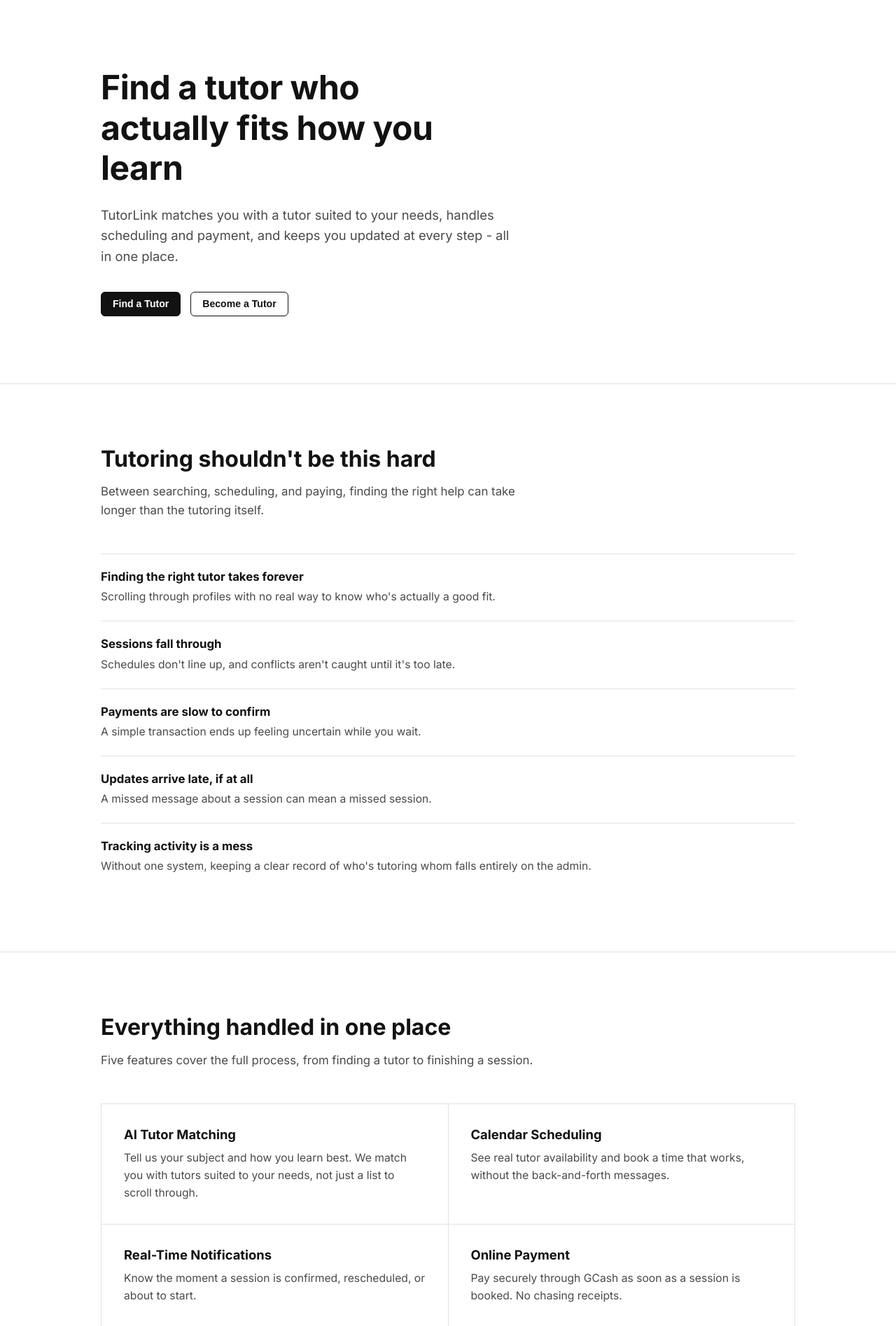
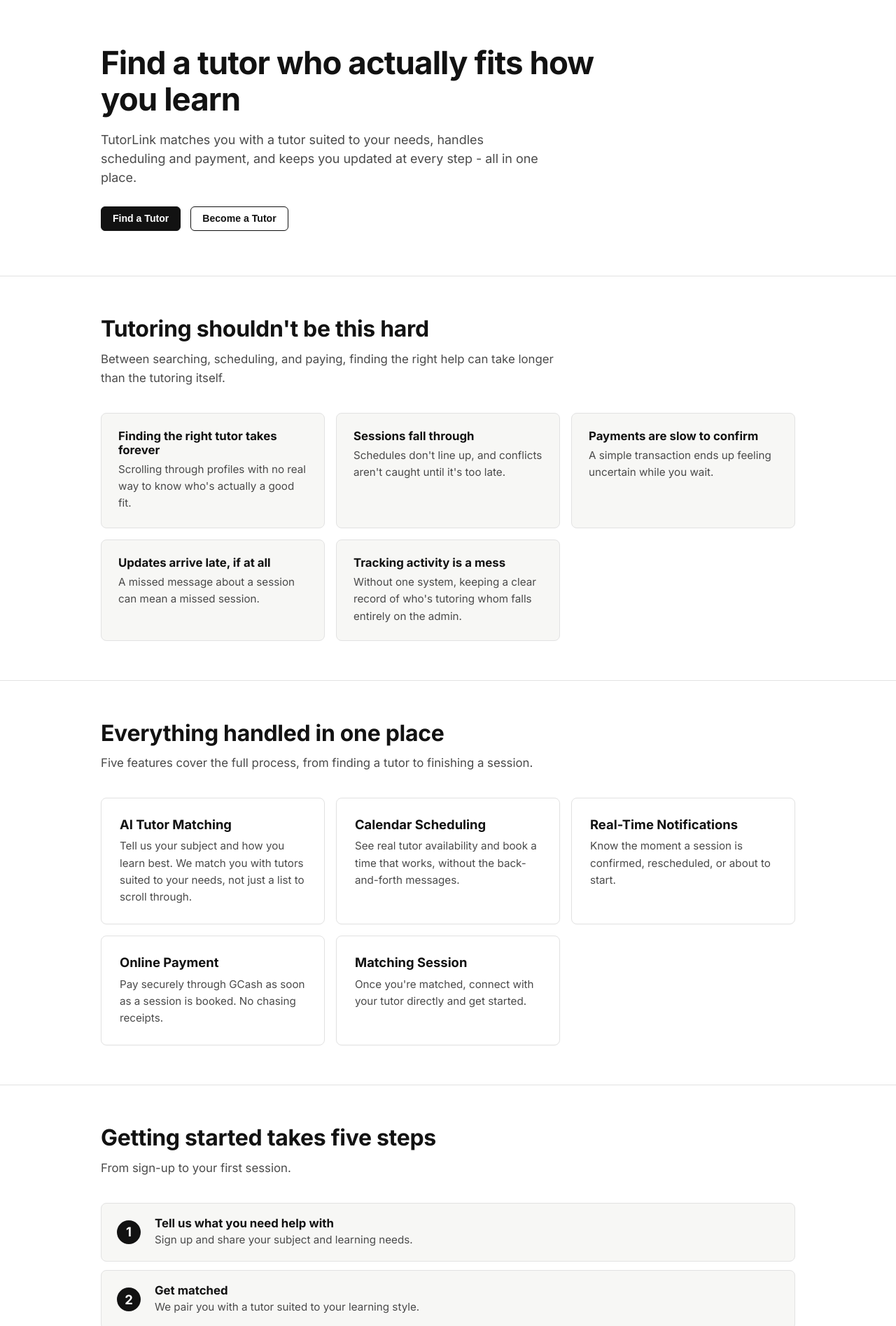
Before and after one commit to NaviOrquina321/W-designs-respo, a PHP site: page / in a window 1280 px wide. Shown: the part 69-1964 px from the top of the page at 70% size. Run offline with PHP 8.4, Linux system fonts and the light colour scheme; data comes from the database, SQL or seed files in the repository; data that the repository does not hold is empty.

Commit message:
Refactor TutorLink landing page design, layouts, and interactivity
- Fixed unnecessary height and width constraints on landing sections
- Converted problem items, feature cards, audience cards, and why lists to modern grid layouts
- Reduced excessive vertical paddings for a cleaner, well-proportioned aesthetic
- Bound all landing page cards, buttons, and CTAs to functional auth modals with role pre-selection
- Verified visual design using Playwright frontend verification

Co-authored-by: NaviOrquina321 <155148072+NaviOrquina321@users.noreply.github.com>

```diff
--- a/index.php
+++ b/index.php
@@ -98,6 +98,7 @@ require_once __DIR__ . '/api/config.php';
             <p>Between searching, scheduling, and paying, finding the right help can take longer than the tutoring itself.</p>
           </div>
 
+          <div class="problems-grid">
             <div class="problem-item">
               <h3>Finding the right tutor takes forever</h3>
               <p>Scrolling through profiles with no real way to know who's actually a good fit.</p>
@@ -119,6 +120,7 @@ require_once __DIR__ . '/api/config.php';
               <p>Without one system, keeping a clear record of who's tutoring whom falls entirely on the admin.</p>
             </div>
           </div>
+        </div>
       </section>
 
       <section class="features" id="features">
@@ -132,19 +134,19 @@ require_once __DIR__ . '/api/config.php';
               <h3>AI Tutor Matching</h3>
               <p>Tell us your subject and how you learn best. We match you with tutors suited to your needs, not just a list to scroll through.</p>
             </div>
-            <div class="feature-card">
+            <div class="feature-card" id="landing-calendar-card" style="cursor: pointer;">
               <h3>Calendar Scheduling</h3>
               <p>See real tutor availability and book a time that works, without the back-and-forth messages.</p>
             </div>
-            <div class="feature-card">
+            <div class="feature-card" id="landing-notif-card" style="cursor: pointer;">
               <h3>Real-Time Notifications</h3>
               <p>Know the moment a session is confirmed, rescheduled, or about to start.</p>
             </div>
-            <div class="feature-card">
+            <div class="feature-card" id="landing-payment-card" style="cursor: pointer;">
               <h3>Online Payment</h3>
               <p>Pay securely through GCash as soon as a session is booked. No chasing receipts.</p>
             </div>
-            <div class="feature-card">
+            <div class="feature-card" id="landing-session-card" style="cursor: pointer;">
               <h3>Matching Session</h3>
               <p>Once you're matched, connect with your tutor directly and get started.</p>
             </div>
@@ -190,15 +192,15 @@ require_once __DIR__ . '/api/config.php';
             <p>Students, tutors, and administrators each get what they need from the same system.</p>
           </div>
           <div class="audience-grid">
-            <div class="audience-card">
+            <div class="audience-card" id="landing-audience-student" style="cursor: pointer;">
               <h3>Students</h3>
               <p>Find a tutor who matches how you learn, book sessions, and pay - all from one dashboard.</p>
             </div>
-            <div class="audience-card">
+            <div class="audience-card" id="landing-audience-tutor" style="cursor: pointer;">
               <h3>Tutors</h3>
               <p>Set your availability, get matched with students, and get paid on time for every session.</p>
             </div>
-            <div class="audience-card">
+            <div class="audience-card" id="landing-audience-admin" style="cursor: pointer;">
               <h3>Admins</h3>
               <p>Monitor tutoring activity, keep records organized, and generate reports when you need them.</p>
             </div>
--- a/styles.css
+++ b/styles.css
@@ -256,54 +256,56 @@ nav.wrap {
 
 /* Landing Page Sections */
 section { border-bottom: 1px solid var(--line); }
-section .wrap { padding-top: 88px; padding-bottom: 88px; }
+section .wrap { padding-top: 56px; padding-bottom: 56px; }
 
-.section-head { max-width: 640px; margin-bottom: 48px; }
-.section-head h2 { font-size: 2rem; margin-bottom: 14px; }
+.section-head { max-width: 680px; margin-bottom: 36px; }
+.section-head h2 { font-size: 2rem; margin-bottom: 10px; letter-spacing: -0.01em; }
 .section-head p { color: var(--ink-soft); font-size: 1.05rem; }
 
 /* Hero */
-.hero .wrap { padding-top: 96px; padding-bottom: 96px; }
-.hero h1 { font-size: 3rem; max-width: 15ch; letter-spacing: -0.01em; }
-.hero p.lead { margin-top: 24px; max-width: 52ch; font-size: 1.15rem; color: var(--ink-soft); }
-.hero .actions { margin-top: 36px; display: flex; gap: 14px; flex-wrap: wrap; }
+.hero .wrap { padding-top: 64px; padding-bottom: 64px; }
+.hero h1 { font-size: 2.85rem; max-width: 720px; letter-spacing: -0.02em; line-height: 1.15; }
+.hero p.lead { margin-top: 18px; max-width: 640px; font-size: 1.12rem; color: var(--ink-soft); line-height: 1.5; }
+.hero .actions { margin-top: 28px; display: flex; gap: 14px; flex-wrap: wrap; }
 
 /* Problems */
-.problem-item { padding: 22px 0; border-top: 1px solid var(--line); }
-.problem-item:first-child { border-top: none; }
-.problem-item h3 { font-size: 1.05rem; margin-bottom: 6px; }
-.problem-item p { color: var(--ink-soft); font-size: 0.98rem; }
+.problems-grid { display: grid; grid-template-columns: repeat(auto-fit, minmax(280px, 1fr)); gap: 16px; }
+.problem-item { background: var(--panel); border: 1px solid var(--line); border-radius: 8px; padding: 22px 24px; transition: transform 0.15s ease, border-color 0.15s ease; }
+.problem-item:hover { border-color: var(--ink); transform: translateY(-2px); }
+.problem-item h3 { font-size: 1.05rem; margin-bottom: 6px; color: var(--ink); }
+.problem-item p { color: var(--ink-soft); font-size: 0.95rem; }
 
 /* Features */
-.feature-grid { display: grid; grid-template-columns: repeat(2, 1fr); gap: 1px; background: var(--line); border: 1px solid var(--line); }
-.feature-card { background: var(--paper); padding: 32px; }
-.feature-card h3 { font-size: 1.15rem; margin-bottom: 10px; }
-.feature-card p { color: var(--ink-soft); font-size: 0.98rem; }
-.feature-grid .feature-card:nth-child(5) { grid-column: 1 / -1; }
+.feature-grid { display: grid; grid-template-columns: repeat(auto-fit, minmax(300px, 1fr)); gap: 16px; }
+.feature-card { background: var(--paper); border: 1px solid var(--line); border-radius: 8px; padding: 26px; transition: all 0.2s ease; box-shadow: 0 1px 3px rgba(0,0,0,0.02); }
+.feature-card:hover { border-color: var(--ink); transform: translateY(-2px); box-shadow: 0 4px 12px rgba(0,0,0,0.05); }
+.feature-card h3 { font-size: 1.15rem; margin-bottom: 8px; }
+.feature-card p { color: var(--ink-soft); font-size: 0.95rem; }
 
 /* Steps */
-.steps { display: grid; }
-.step { display: flex; gap: 24px; padding: 24px 0; border-top: 1px solid var(--line); align-items: flex-start; }
-.step:first-child { border-top: none; }
-.step .num { font-size: 1.5rem; font-weight: 700; color: var(--muted); width: 40px; flex-shrink: 0; }
-.step h3 { font-size: 1.05rem; margin-bottom: 4px; }
-.step p { color: var(--ink-soft); font-size: 0.98rem; }
+.steps { display: flex; flex-direction: column; gap: 12px; }
+.step { display: flex; gap: 20px; padding: 18px 22px; background: var(--panel); border: 1px solid var(--line); border-radius: 8px; align-items: center; }
+.step .num { font-size: 1.15rem; font-weight: 700; color: var(--paper); background: var(--ink); width: 34px; height: 34px; border-radius: 50%; display: flex; align-items: center; justify-content: center; flex-shrink: 0; }
+.step h3 { font-size: 1.05rem; margin-bottom: 2px; }
+.step p { color: var(--ink-soft); font-size: 0.95rem; }
 
 /* Audience */
-.audience-grid { display: grid; grid-template-columns: repeat(3, 1fr); gap: 32px; }
-.audience-card h3 { font-size: 1.1rem; margin-bottom: 10px; padding-bottom: 14px; border-bottom: 1px solid var(--ink); }
-.audience-card p { color: var(--ink-soft); font-size: 0.98rem; }
+.audience-grid { display: grid; grid-template-columns: repeat(3, 1fr); gap: 20px; }
+.audience-card { background: var(--panel); border: 1px solid var(--line); border-radius: 8px; padding: 26px; transition: border-color 0.15s ease; }
+.audience-card:hover { border-color: var(--ink); }
+.audience-card h3 { font-size: 1.1rem; margin-bottom: 10px; padding-bottom: 12px; border-bottom: 1px solid var(--line); color: var(--ink); }
+.audience-card p { color: var(--ink-soft); font-size: 0.95rem; }
 
 /* Why list */
-.why-list { columns: 2; column-gap: 40px; }
-.why-list li { break-inside: avoid; margin-bottom: 16px; padding-left: 22px; position: relative; color: var(--ink-soft); }
-.why-list li::before { content: "-"; position: absolute; left: 0; color: var(--muted); }
+.why-list { display: grid; grid-template-columns: repeat(auto-fit, minmax(280px, 1fr)); gap: 14px; }
+.why-list li { background: var(--panel); border: 1px solid var(--line); border-radius: 8px; padding: 16px 20px; color: var(--ink); font-weight: 500; font-size: 0.98rem; display: flex; align-items: center; gap: 10px; }
+.why-list li::before { content: "✓"; font-weight: bold; color: var(--ink); flex-shrink: 0; }
 
 /* Final CTA */
-.cta-final { text-align: center; }
-.cta-final .wrap { padding-top: 96px; padding-bottom: 96px; }
-.cta-final h2 { font-size: 2.25rem; max-width: 20ch; margin: 0 auto 16px; }
-.cta-final p { color: var(--ink-soft); font-size: 1.05rem; margin-bottom: 32px; }
+.cta-final { text-align: center; background: var(--panel); }
+.cta-final .wrap { padding-top: 64px; padding-bottom: 64px; }
+.cta-final h2 { font-size: 2.15rem; max-width: 680px; margin: 0 auto 12px; letter-spacing: -0.01em; }
+.cta-final p { color: var(--ink-soft); font-size: 1.05rem; margin-bottom: 24px; }
 .cta-final .actions { display: flex; gap: 14px; justify-content: center; flex-wrap: wrap; }
 
 /* Footer */
```
Also changed, not shown: app.js (+51 -3 lines), 1 other file. Lines whose indentation alone changed are shown as unchanged.
